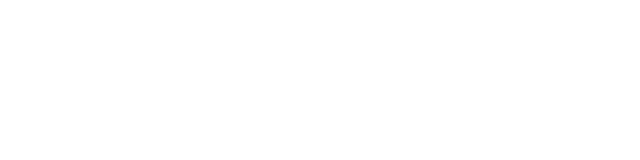
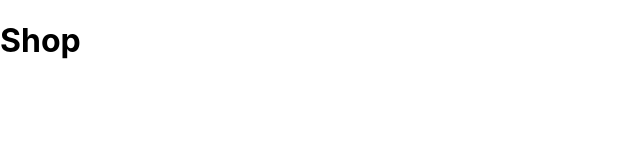
Before and after one commit to mhaisam350/Eon, a Next.js app in the folder client/: page / in a window 1280 px wide. Shown: the top 160 px of the page, without its empty margins (0-640 px from the left). Built offline with nearby package versions, Linux system fonts and the light colour scheme.

Commit message:
Set up env file and installed shopify-buy

```diff
--- a/client/package.json
+++ b/client/package.json
@@ -11,7 +11,8 @@
   "dependencies": {
     "next": "13.0.7",
     "react": "18.2.0",
-    "react-dom": "18.2.0"
+    "react-dom": "18.2.0",
+    "shopify-buy": "^2.17.1"
   },
   "devDependencies": {
     "eslint": "8.30.0",
--- /dev/null
+++ b/client/pages/api/hello.js
@@ -0,0 +1,5 @@
+// Next.js API route support: https://nextjs.org/docs/api-routes/introduction
+
+export default function handler(req, res) {
+  res.status(200).json({ name: 'John Doe' })
+}
--- a/client/pages/index.js
+++ b/client/pages/index.js
@@ -1,10 +1,24 @@
-import Head from 'next/head'
-import styles from '../styles/Home.module.css'
+import Head from 'next/head';
+import styles from '../styles/Home.module.css';
 
 export default function Home() {
+
   return (
-    <div className={styles.container}>
 
-    </div>
+    <>
+
+      <Head>
+        <title>Eon</title>
+      </Head>
+
+      <main>
+
+        <h1>Shop</h1>
+
+      </main>
+
+    </>
+
   )
+
 }
```
Also changed, not shown: 1 other file (tests, documents, lock files or other folders).
